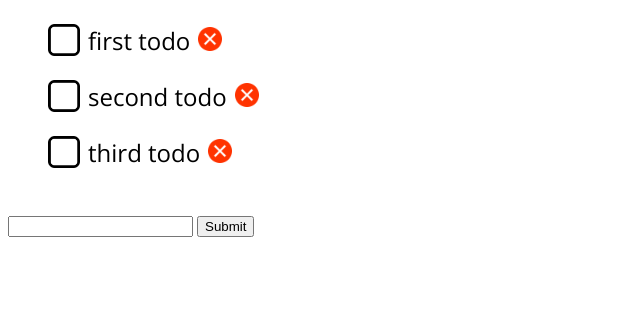
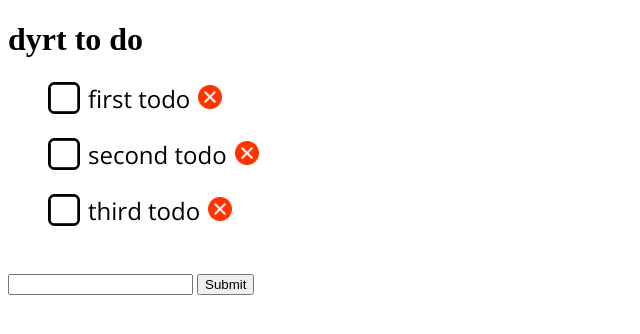
Before and after one commit to FAC-11/week2-dyrt, a website: page index.html in a window 1280 px wide. Shown: the whole page, without its empty margins (0-640 px from the left). Drawn offline with nearby package versions, Linux system fonts and the light colour scheme.

Commit message:
Adds page heading fixes #40

```diff
--- a/index.html
+++ b/index.html
@@ -2,11 +2,12 @@
 <html lang="en">
   <head>
     <meta charset="utf-8">
-    <title>tdd todo</title>
+    <title>dyrt to do</title>
     <link href="https://fonts.googleapis.com/css?family=Open+Sans" rel="stylesheet">
     <link rel="stylesheet" href="./style.css">
   </head>
   <body>
+    <h1>dyrt to do</h1>
     <div id = "todo-container">
         <ul>
         </ul>
```
